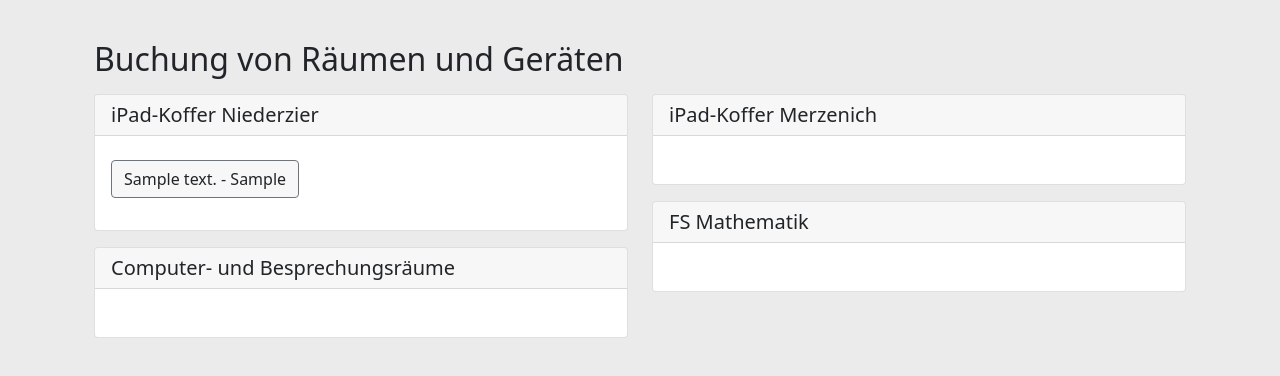
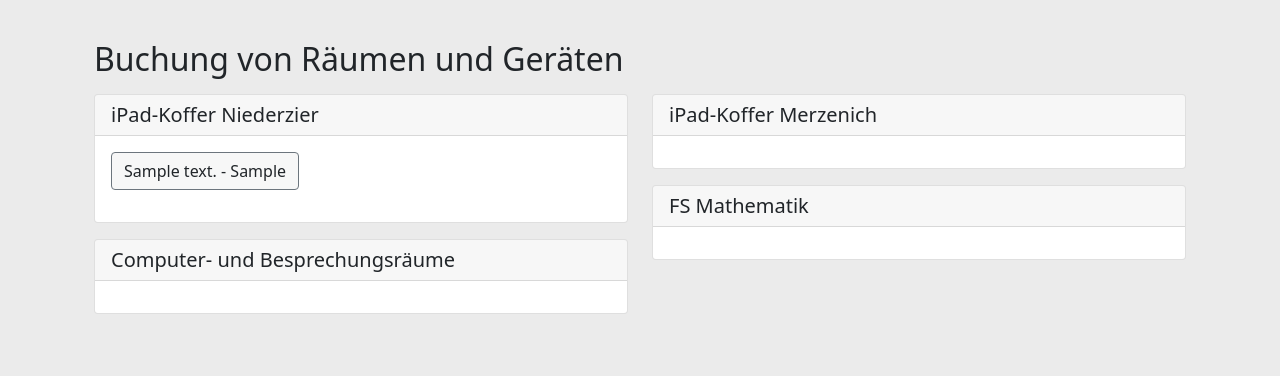
Before and after one commit to pyphil/DjangoBuchungstool, a Django app: template buchungstool/templates/buchungstoolRooms.html in a window 1280 px wide. Shown: the part 56-432 px from the top of the page. Run offline with Django 3.2, Linux system fonts and the light colour scheme; the template is opened without the code that fills it: values that come from a table or form of the project are taken from there, others are empty; tables that the repository leaves empty hold one stand-in row (values such as "Sample post").

Commit message:
correct forms in rooms

```diff
--- a/buchungstool/templates/buchungstoolRooms.html
+++ b/buchungstool/templates/buchungstoolRooms.html
@@ -20,38 +20,34 @@
             <div class="card mb-3">
                 <h5 class="card-header">iPad-Koffer Niederzier</h5>
                 <div class="card-body">
+                    {% for room in rooms %}
+                        {% if room.card == 1 %}
                             <form action="{% url 'buchungstoolHome' %}" method="POST">
                                 {% csrf_token %}
-                        <div class="mb-3">
-                            {% for room in rooms %}
-                                {% if room.card == 1 %}
-                                    <button type="submit" class="btn btn-secondary mt-2 text-dark" style="background-color: #f7f7f7;" name="room_text"
+                                <button type="submit" class="btn btn-secondary mt-0 text-dark" style="background-color: #f7f7f7;" name="room_text"
                                         value="{{ room.room }} - {{ room.description }}">{{ room.description }}
                                         - {{ room.room }}</button><br>
                                 <input type="hidden" name="room" value="{{ room.short_name }}" />
+                            </form>
                         {% endif %}
                     {% endfor %}
-                        </div>
-                    </form>
                 </div>
             </div>
 
             <div class="card">
                 <h5 class="card-header">Computer- und Besprechungsräume</h5>
                 <div class="card-body">
+                    {% for room in rooms %}
+                        {% if room.card == 3 %}
                             <form action="{% url 'buchungstoolHome' %}" method="POST">
                                 {% csrf_token %}
-                        <div class="mb-3">
-                            {% for room in rooms %}
-                                {% if room.card == 3 %}
-                                    <button type="submit" class="btn btn-secondary mt-2 text-dark" style="background-color: #f7f7f7;" name="room_text"
+                                <button type="submit" class="btn btn-secondary mt-0 text-dark" style="background-color: #f7f7f7;" name="room_text"
                                         value="{{ room.room }} - {{ room.description }}">{{ room.description }}
                                         - {{ room.room }}</button><br>
                                 <input type="hidden" name="room" value="{{ room.short_name }}" />
+                            </form>
                         {% endif %}
                     {% endfor %}
-                        </div>
-                    </form>
                 </div>
             </div>
         </div>
@@ -60,37 +56,33 @@
             <div class="card mb-3">
                 <h5 class="card-header">iPad-Koffer Merzenich</h5>
                 <div class="card-body">
+                    {% for room in rooms %}
+                        {% if room.card == 2 %}
                             <form action="{% url 'buchungstoolHome' %}" method="POST">
                                 {% csrf_token %}
-                        <div class="mb-3">
-                            {% for room in rooms %}
-                                {% if room.card == 2 %}
-                                    <button type="submit" class="btn btn-secondary mt-2 text-dark" style="background-color: #f7f7f7;" name="room_text"
+                                <button type="submit" class="btn btn-secondary mt-0 text-dark" style="background-color: #f7f7f7;" name="room_text"
                                         value="{{ room.room }} - {{ room.description }}">{{ room.description }}
                                         - {{ room.room }}</button><br>
                                 <input type="hidden" name="room" value="{{ room.short_name }}" />
+                            </form>
                         {% endif %}
                     {% endfor %}
-                        </div>
-                    </form>
                 </div>
             </div>
             <div class="card">
                 <h5 class="card-header">FS Mathematik</h5>
                 <div class="card-body">
+                    {% for room in rooms %}
+                        {% if room.card == 4 %}
                             <form action="{% url 'buchungstoolHome' %}" method="POST">
                                 {% csrf_token %}
-                        <div class="mb-3">
-                            {% for room in rooms %}
-                                {% if room.card == 4 %}
-                                    <button type="submit" class="btn btn-secondary mt-2 text-dark" style="background-color: #f7f7f7;" name="room_text"
+                                <button type="submit" class="btn btn-secondary mt-0 text-dark" style="background-color: #f7f7f7;" name="room_text"
                                         value="{{ room.room }} - {{ room.description }}">{{ room.description }}
                                         - {{ room.room }}</button><br>
                                 <input type="hidden" name="room" value="{{ room.short_name }}" />
+                            </form>
                         {% endif %}
                     {% endfor %}
-                        </div>
-                    </form>
                 </div>
             </div>
         </div>
```
Lines whose indentation alone changed are shown as unchanged.
